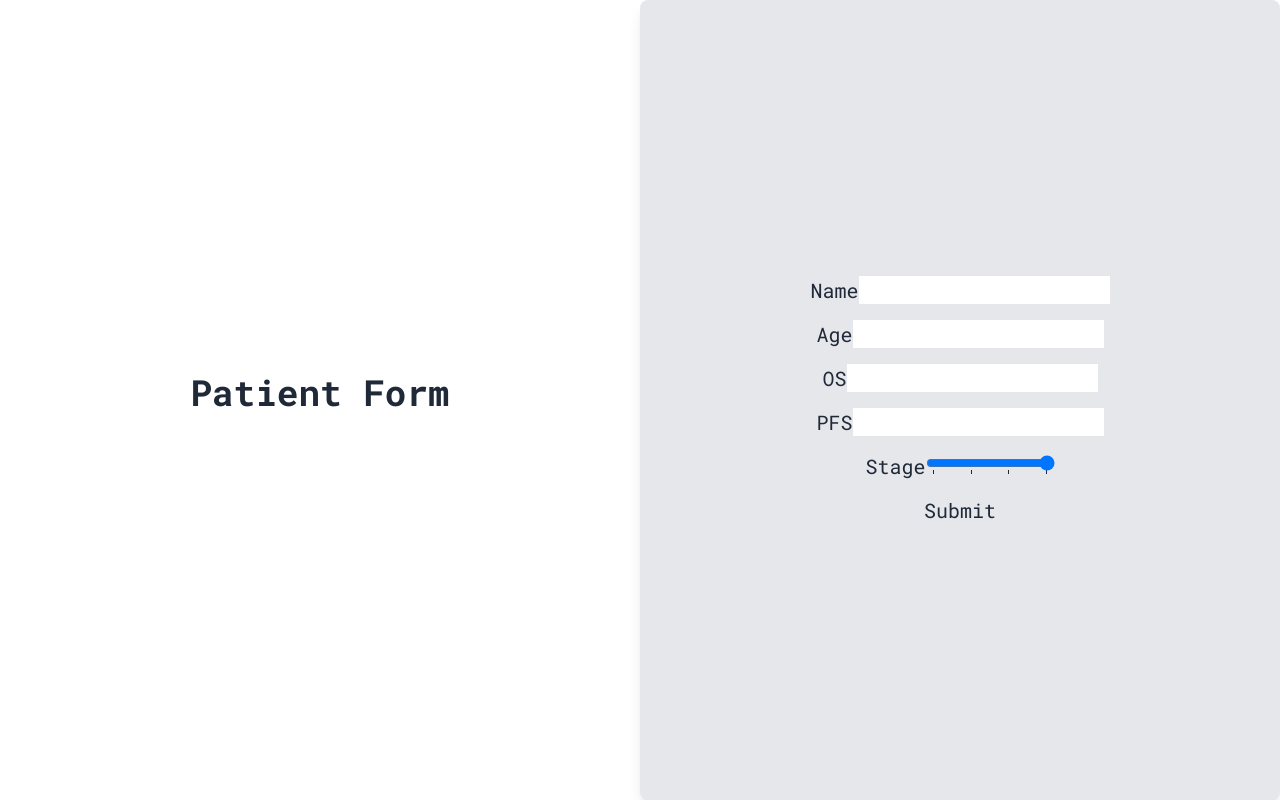
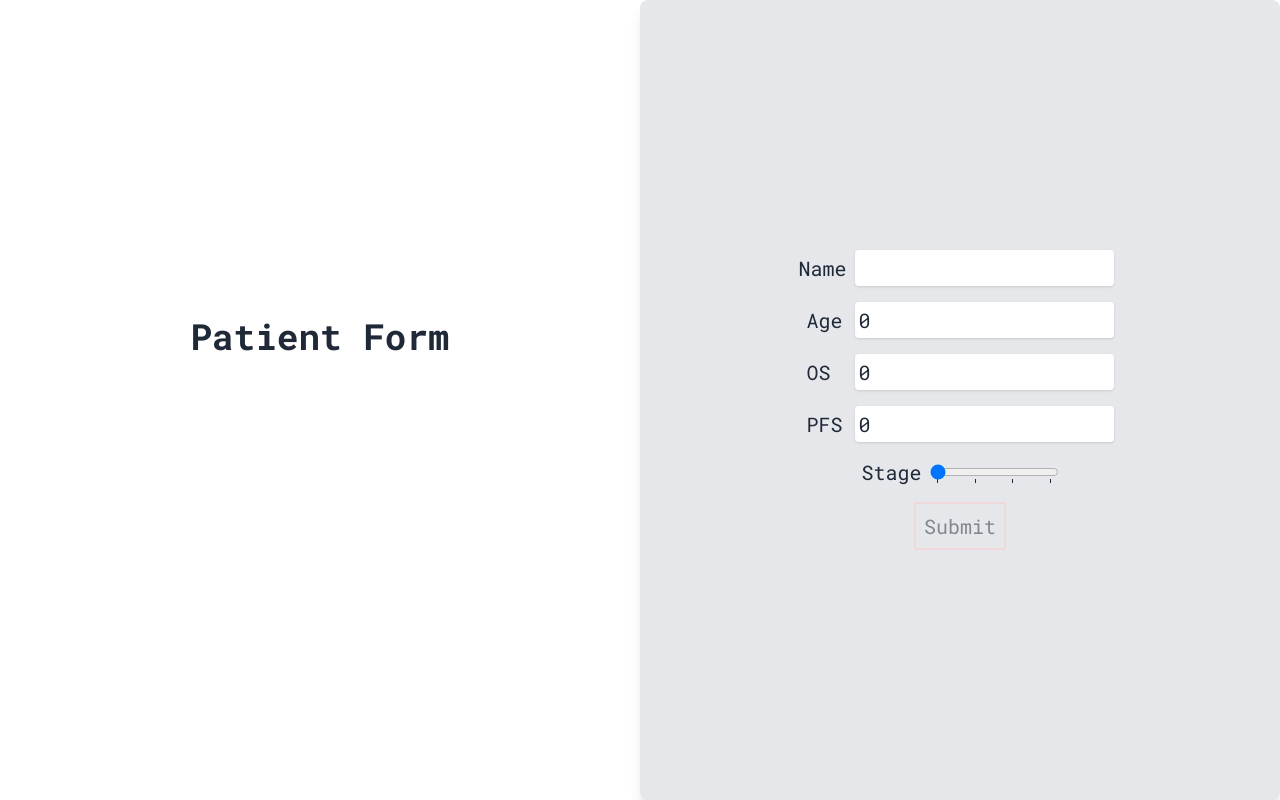
Before and after one commit to offlaneDefender/vbc-frontend, a Next.js app: page /patientForm in a window 1280 px wide. Built offline with nearby package versions, Linux system fonts and the light colour scheme; no server answers.

Commit message:
Patient input form UI

```diff
--- a/src/components/PatientForm.tsx
+++ b/src/components/PatientForm.tsx
@@ -22,7 +22,7 @@ const PatientForm: React.FC = () => {
                 text-4xl
                 font-bold
                 text-gray-800
-                mb-4
+                pb-32
                 w-1/2
                 text-center"
             >
@@ -33,45 +33,61 @@ const PatientForm: React.FC = () => {
                 flex flex-col w-1/2 h-full justify-center items-center p-4 bg-gray-200 rounded-lg shadow-lg text-gray-800 text-xl
                 gap-4"
             >
-                <div>
-                    <label htmlFor="name">Name</label>
+                <div className="flex gap-x-2 justify-center items-center w-full">
+                    <label htmlFor="name"
+                        className="w-10 -ml-2 mr-2">Name</label>
                     <input
+                        className="rounded shadow p-1"
                         type="text"
                         id="name"
+                        value={patient.name}
                         onChange={(e) => setPatient({ ...patient, name: e.target.value })}
                     />
                 </div>
-                <div>
-                    <label htmlFor="age">Age</label>
+                <div className="flex gap-x-2 justify-center items-center w-full">
+                    <label htmlFor="age"
+                        className="w-10">Age</label>
                     <input
+                        className="rounded shadow p-1"
                         type="number"
                         id="age"
+                        min={0}
+                        value={patient.age}
                         onChange={(e) => setPatient({ ...patient, age: parseInt(e.target.value) })}
                     />
                 </div>
-                <div>
-                    <label htmlFor="os">OS</label>
+                <div className="flex gap-x-2 justify-center items-center w-full">
+                    <label htmlFor="os"
+                        className="w-10">OS</label>
                     <input
+                        className="rounded shadow p-1"
                         type="number"
                         id="os"
+                        min={0}
+                        value={patient.os}
                         onChange={(e) => setPatient({ ...patient, os: parseInt(e.target.value) })}
                     />
                 </div>
-                <div>
-                    <label htmlFor="pfs">PFS</label>
+                <div className="flex gap-x-2 justify-center items-center w-full">
+                    <label htmlFor="pfs"
+                        className="w-10">PFS</label>
                     <input
+                        className="rounded shadow p-1"
                         type="number"
                         id="pfs"
+                        min={0}
+                        value={patient.pfs}
                         onChange={(e) => setPatient({ ...patient, pfs: parseInt(e.target.value) })}
                     />
                 </div>
-                <div>
+                <div className="flex gap-x-2 justify-center items-center w-full">
                     <label htmlFor="stage">Stage</label>
                     <input
                         type="range"
                         id="stage"
                         min="1"
                         max="4"
+                        value={patient.stage}
                         list="stageValues"
                         onChange={(e) => setPatient({ ...patient, stage: parseInt(e.target.value) as typeof patient.stage })}
                     />
@@ -82,7 +98,13 @@ const PatientForm: React.FC = () => {
                         <option value="4" label="4" />
                     </datalist>
                 </div>
-                <button type="submit">Submit</button>
+                <button className="p-2 border-red-200 border-2
+                transition duration-300 ease-in-out transform
+                hover:bg-red-200 hover:text-white hover:scale-105
+                disabled:opacity-50 disabled:cursor-not-allowed"
+                    type="submit"
+                    disabled={patient.name === "" || patient.age === 0 || patient.os === 0 || patient.pfs === 0}
+                >Submit</button>
             </form>
         </div>
     );
```
